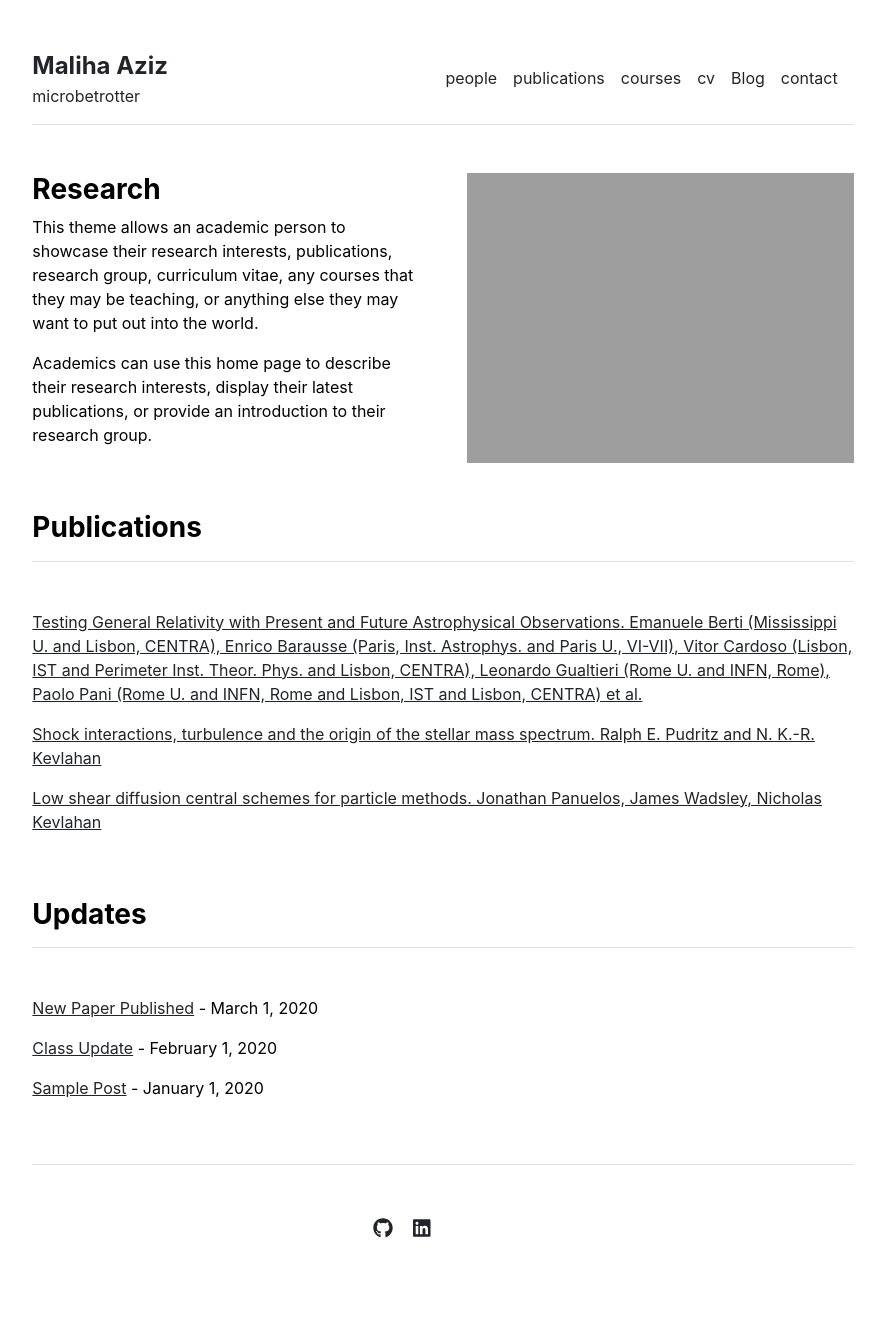
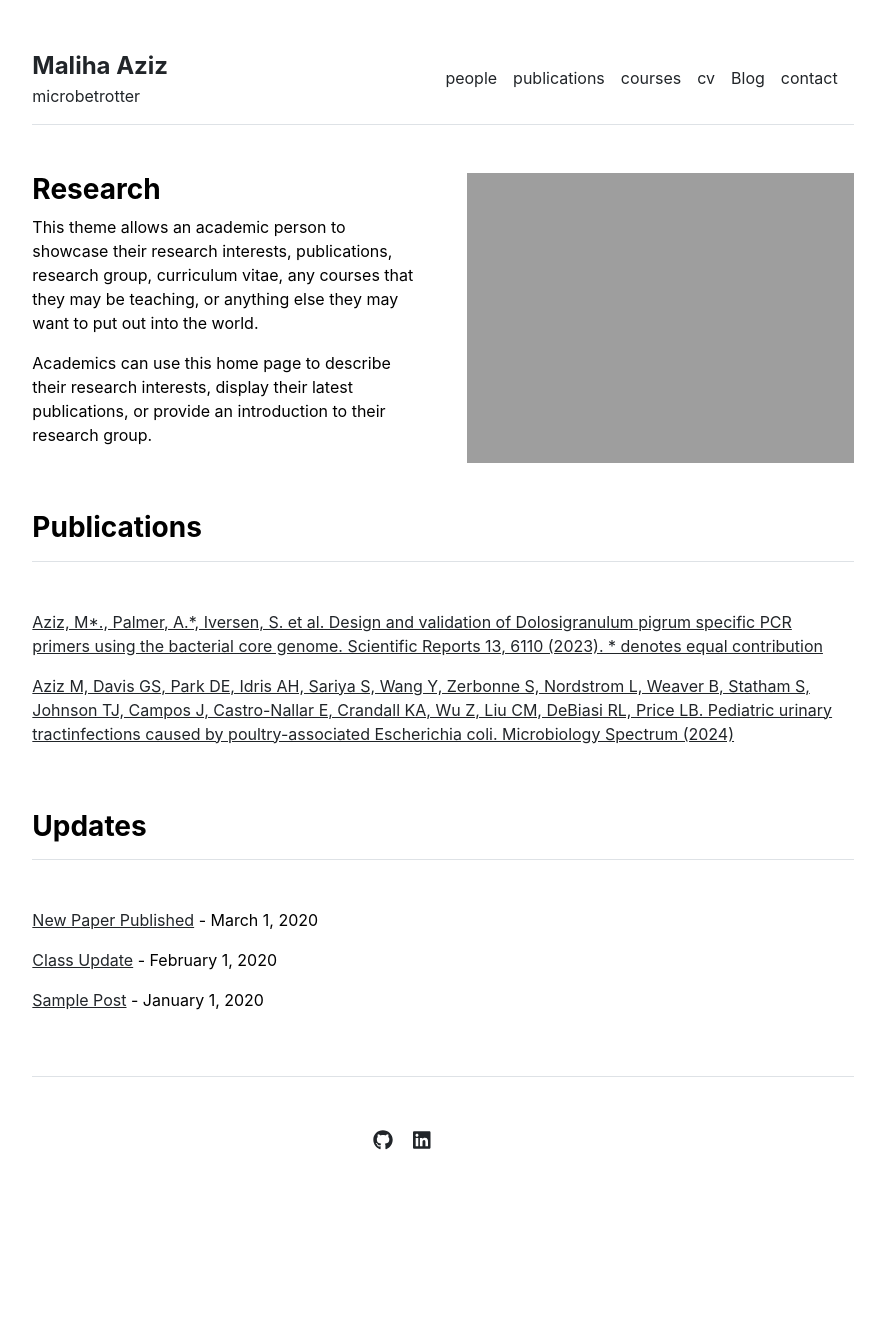
Before and after one commit to malihaaziz/malihaaziz.github.io, a Jekyll site: the page built from index.md, in a window 1280 px wide. Shown: the whole page, without its empty margins (197-1082 px from the left). Built offline with Jekyll 4.4.1, drawn with Linux system fonts in a browser that asks for light colours; after the commit the page ends 1251 px from its top, so only the background shows below that.

Commit message:
Update publications.yml

```diff
--- a/_data/publications.yml
+++ b/_data/publications.yml
@@ -1,10 +1,7 @@
 featured:
-- {name: 'Testing General Relativity with Present and Future Astrophysical Observations. Emanuele Berti (Mississippi U. and Lisbon, CENTRA), Enrico Barausse (Paris, Inst. Astrophys. and Paris U., VI-VII), Vitor Cardoso (Lisbon, IST and Perimeter Inst. Theor. Phys. and Lisbon, CENTRA), Leonardo Gualtieri (Rome U. and INFN, Rome), Paolo Pani (Rome U. and INFN, Rome and Lisbon, IST and Lisbon, CENTRA) et al.', url: '/publications/1501.07274.pdf'}
-- {name: 'Shock interactions, turbulence and the origin of the stellar mass spectrum. Ralph E. Pudritz and N. K.-R. Kevlahan', url: 'http://ms.mcmaster.ca/kevla/pdf/articles/PhilTransRSoc_2013.pdf'}
-- {name: 'Low shear diffusion central schemes for particle methods. Jonathan Panuelos, James Wadsley, Nicholas Kevlahan', url: 'http://ms.mcmaster.ca/kevla/pdf/articles/jcp_v414.pdf'}
+- {name: 'Aziz, M*., Palmer, A.*, Iversen, S. et al. Design and validation of Dolosigranulum pigrum specific PCR primers using the bacterial core genome. Scientific Reports 13, 6110 (2023). * denotes equal contribution', url: 'https://www.nature.com/articles/s41598-023-32709-y'}
+- {name: 'Aziz M, Davis GS, Park DE, Idris AH, Sariya S, Wang Y, Zerbonne S, Nordstrom L, Weaver B, Statham S, Johnson TJ, Campos J, Castro-Nallar E, Crandall KA, Wu Z, Liu CM, DeBiasi RL, Price LB. Pediatric urinary tractinfections caused by poultry-associated Escherichia coli. Microbiology Spectrum (2024)', url: 'https://journals.asm.org/doi/10.1128/spectrum.03415-23'}
 
 index:
-- {name: 'Testing General Relativity with Present and Future Astrophysical Observations. Emanuele Berti (Mississippi U. and Lisbon, CENTRA), Enrico Barausse (Paris, Inst. Astrophys. and Paris U., VI-VII), Vitor Cardoso (Lisbon, IST and Perimeter Inst. Theor. Phys. and Lisbon, CENTRA), Leonardo Gualtieri (Rome U. and INFN, Rome), Paolo Pani (Rome U. and INFN, Rome and Lisbon, IST and Lisbon, CENTRA) et al.', url: '/publications/1501.07274.pdf'}
-- {name: 'Shock interactions, turbulence and the origin of the stellar mass spectrum. Ralph E. Pudritz and N. K.-R. Kevlahan', url: 'http://ms.mcmaster.ca/kevla/pdf/articles/PhilTransRSoc_2013.pdf'}
-- {name: 'Low shear diffusion central schemes for particle methods. Jonathan Panuelos, James Wadsley, Nicholas Kevlahan', url: 'http://ms.mcmaster.ca/kevla/pdf/articles/jcp_v414.pdf'}
-- {name: 'Numerical solutions of thin film equations for polymer flows. Thomas. Salez, Joshua D. McGraw, Sara Cormier, Oliver Bäumchen, Kari Dalnoki-Veress, and Elie Raphaël', url: 'https://static1.squarespace.com/static/5684891d7086d74497aeb71f/t/56ec510d2fe1319543ab6d6f/1458327821946/10.1140-epje-i2012-12114-x.pdf'}
+- {name: 'Aziz, M*., Palmer, A.*, Iversen, S. et al. Design and validation of Dolosigranulum pigrum specific PCR primers using the bacterial core genome. Scientific Reports 13, 6110 (2023). * denotes equal contribution', url: 'https://www.nature.com/articles/s41598-023-32709-y'}
+- {name: 'Aziz M, Davis GS, Park DE, Idris AH, Sariya S, Wang Y, Zerbonne S, Nordstrom L, Weaver B, Statham S, Johnson TJ, Campos J, Castro-Nallar E, Crandall KA, Wu Z, Liu CM, DeBiasi RL, Price LB. Pediatric urinary tractinfections caused by poultry-associated Escherichia coli. Microbiology Spectrum (2024)', url: 'https://journals.asm.org/doi/10.1128/spectrum.03415-23'}
```
